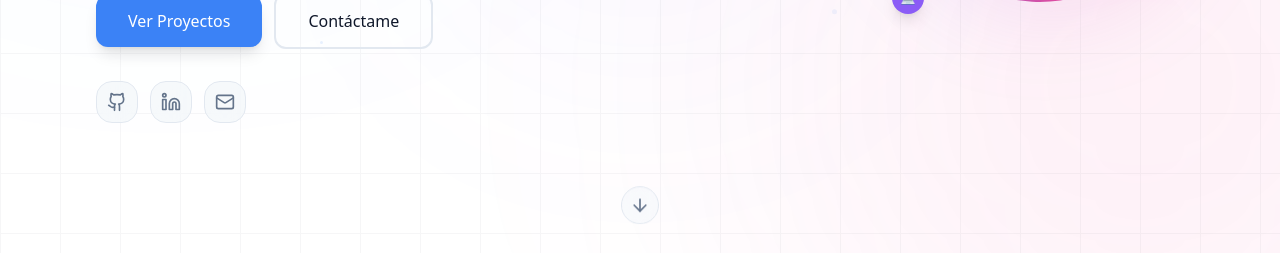
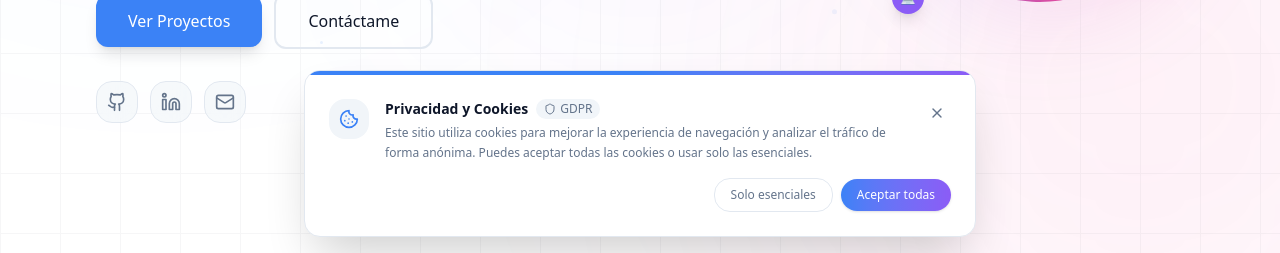
Before and after one commit to danielalejoguerra-blip/my-portfolio, a Next.js app: page /es in a window 1280 px wide. Shown: the part 547-800 px from the top of the page. Built offline with nearby package versions, Linux system fonts and the light colour scheme; no server answers.

Commit message:
feat: add CookieBanner component and update layout with cookie consent functionality feat: enhance Footer with source code links and translations feat: update metadata in layout and add icons for SEO feat: add Open Graph image generation for the portfolio

```diff
--- a/app/[locale]/layout.tsx
+++ b/app/[locale]/layout.tsx
@@ -1,6 +1,7 @@
 import { NextIntlClientProvider } from "next-intl";
 import { getMessages, setRequestLocale } from "next-intl/server";
 import { locales } from "@/app/i18n/config";
+import CookieBanner from "@/app/components/shared/CookieBanner";
 
 export function generateStaticParams() {
   return locales.map((locale) => ({ locale }));
@@ -20,6 +21,7 @@ export default async function LocaleLayout({ children, params }: Props) {
   return (
     <NextIntlClientProvider messages={messages}>
       {children}
+      <CookieBanner />
     </NextIntlClientProvider>
   );
 }
--- /dev/null
+++ b/app/components/shared/CookieBanner.tsx
@@ -0,0 +1,110 @@
+"use client";
+
+import { useState, useEffect, useCallback } from "react";
+import { motion, AnimatePresence } from "framer-motion";
+import { useTranslations } from "next-intl";
+import { Cookie, Shield, X } from "lucide-react";
+
+const COOKIE_KEY = "dg-cookie-consent";
+
+type ConsentValue = "accepted" | "rejected";
+
+export default function CookieBanner() {
+  const t = useTranslations("cookies");
+  const [visible, setVisible] = useState<boolean>(false);
+
+  const checkConsent = useCallback(() => {
+    try {
+      const stored = localStorage.getItem(COOKIE_KEY);
+      if (!stored) setVisible(true);
+    } catch {
+      // localStorage not available (SSR guard)
+    }
+  }, []);
+
+  useEffect(() => {
+    const id = setTimeout(checkConsent, 300);
+    return () => clearTimeout(id);
+  }, [checkConsent]);
+
+  const handleConsent = (value: ConsentValue) => {
+    try {
+      localStorage.setItem(COOKIE_KEY, value);
+    } catch {
+      // ignore
+    }
+    setVisible(false);
+  };
+
+  return (
+    <AnimatePresence>
+      {visible && (
+        <motion.div
+          initial={{ y: 120, opacity: 0 }}
+          animate={{ y: 0, opacity: 1 }}
+          exit={{ y: 120, opacity: 0 }}
+          transition={{ type: "spring", stiffness: 260, damping: 28 }}
+          role="dialog"
+          aria-live="polite"
+          aria-label={t("title")}
+          className="fixed bottom-4 left-4 right-4 z-50 max-w-2xl mx-auto"
+        >
+          <div className="rounded-2xl border border-(--border) bg-(--card) shadow-2xl shadow-black/20 backdrop-blur-sm overflow-hidden">
+            {/* Top accent bar */}
+            <div className="h-1 w-full bg-linear-to-r from-(--gradient-start) via-(--primary) to-(--accent)" />
+
+            <div className="p-5 sm:p-6">
+              <div className="flex items-start gap-4">
+                {/* Icon */}
+                <div className="shrink-0 p-2.5 rounded-xl bg-(--secondary) text-(--primary)">
+                  <Cookie className="w-5 h-5" />
+                </div>
+
+                {/* Content */}
+                <div className="flex-1 min-w-0">
+                  <div className="flex items-center gap-2 mb-1">
+                    <h2 className="text-sm font-semibold text-(--foreground)">
+                      {t("title")}
+                    </h2>
+                    <span className="inline-flex items-center gap-1 px-2 py-0.5 rounded-full bg-(--secondary) text-(--muted-foreground) text-xs">
+                      <Shield className="w-3 h-3" />
+                      GDPR
+                    </span>
+                  </div>
+                  <p className="text-xs text-(--muted-foreground) leading-relaxed">
+                    {t("description")}
+                  </p>
+                </div>
+
+                {/* Dismiss (reject shortcut) */}
+                <button
+                  onClick={() => handleConsent("rejected")}
+                  className="shrink-0 p-1.5 rounded-lg text-(--muted-foreground) hover:text-(--foreground) hover:bg-(--secondary) transition-colors"
+                  aria-label={t("reject")}
+                >
+                  <X className="w-4 h-4" />
+                </button>
+              </div>
+
+              {/* Actions */}
+              <div className="mt-4 flex flex-wrap items-center justify-end gap-2">
+                <button
+                  onClick={() => handleConsent("rejected")}
+                  className="px-4 py-2 rounded-xl text-xs font-medium border border-(--border) bg-transparent text-(--muted-foreground) hover:bg-(--secondary) hover:text-(--foreground) transition-all duration-200"
+                >
+                  {t("reject")}
+                </button>
+                <button
+                  onClick={() => handleConsent("accepted")}
+                  className="px-4 py-2 rounded-xl text-xs font-medium bg-linear-to-r from-(--gradient-start) to-(--accent) text-white hover:opacity-90 transition-all duration-200 shadow-sm"
+                >
+                  {t("accept")}
+                </button>
+              </div>
+            </div>
+          </div>
+        </motion.div>
+      )}
+    </AnimatePresence>
+  );
+}
--- a/app/components/shared/Footer.tsx
+++ b/app/components/shared/Footer.tsx
@@ -1,6 +1,6 @@
 "use client";
 
-import { Heart, Github, Linkedin, Mail } from "lucide-react";
+import { Heart, Github, Linkedin, Mail, Code2 } from "lucide-react";
 import { useTranslations } from "next-intl";
 import type { PersonalInfo } from "@/types";
 
@@ -23,7 +23,38 @@ export default function Footer({ personalInfo }: FooterProps) {
 
   return (
     <footer className="py-12 border-t border-[var(--border)] bg-[var(--card)]">
-      <div className="max-w-6xl mx-auto px-4 sm:px-6 lg:px-8">
+      <div className="max-w-6xl mx-auto px-4 sm:px-6 lg:px-8 space-y-8">
+
+        {/* Source Code Section */}
+        <div className="flex flex-col items-center gap-3">
+          <div className="flex items-center gap-2 text-(--muted-foreground)">
+            <Code2 className="w-4 h-4" />
+            <span className="text-sm font-medium uppercase tracking-widest">{t("sourceCode")}</span>
+          </div>
+          <div className="flex flex-wrap justify-center gap-3">
+            <a
+              href="https://github.com/danielalejoguerra-blip/my-portfolio"
+              target="_blank"
+              rel="noopener noreferrer"
+              className="inline-flex items-center gap-2 px-4 py-2 rounded-lg border border-(--border) bg-(--secondary) hover:border-(--primary) hover:text-(--primary) text-(--muted-foreground) text-sm transition-all duration-300"
+            >
+              <Github className="w-4 h-4" />
+              {t("frontend")}
+            </a>
+            <a
+              href="https://github.com/danielalejoguerra-blip/portfolio_backend"
+              target="_blank"
+              rel="noopener noreferrer"
+              className="inline-flex items-center gap-2 px-4 py-2 rounded-lg border border-(--border) bg-(--secondary) hover:border-(--primary) hover:text-(--primary) text-(--muted-foreground) text-sm transition-all duration-300"
+            >
+              <Github className="w-4 h-4" />
+              {t("backend")}
+            </a>
+          </div>
+        </div>
+
+        <div className="border-t border-(--border)" />
+
         <div className="flex flex-col md:flex-row justify-between items-center gap-6">
           {/* Logo / Name */}
           <div className="text-center md:text-left">
--- /dev/null
+++ b/app/icon.tsx
@@ -0,0 +1,35 @@
+import { ImageResponse } from "next/og";
+
+export const size = { width: 32, height: 32 };
+export const contentType = "image/png";
+
+export default function Icon() {
+  return new ImageResponse(
+    (
+      <div
+        style={{
+          width: "100%",
+          height: "100%",
+          display: "flex",
+          alignItems: "center",
+          justifyContent: "center",
+          borderRadius: "8px",
+          background: "linear-gradient(135deg, #6366f1 0%, #8b5cf6 55%, #06b6d4 100%)",
+        }}
+      >
+        <span
+          style={{
+            fontFamily: "sans-serif",
+            fontWeight: 900,
+            fontSize: "14px",
+            color: "white",
+            letterSpacing: "-0.5px",
+          }}
+        >
+          DG
+        </span>
+      </div>
+    ),
+    size
+  );
+}
--- a/app/layout.tsx
+++ b/app/layout.tsx
@@ -14,7 +14,13 @@ const geistMono = Geist_Mono({
 
 export const metadata: Metadata = {
   title: "Daniel Guerra - Full Stack Developer",
-  description: "Portfolio de Daniel Guerra - Desarrollador Full Stack especializado en React, Node.js y TypeScript",
+  description:
+    "Portfolio de Daniel Guerra - Desarrollador Full Stack especializado en React, Node.js y TypeScript",
+  icons: {
+    icon: "/icon",
+    shortcut: "/icon",
+    apple: "/icon",
+  },
 };
 
 export default function RootLayout({
--- a/messages/en.json
+++ b/messages/en.json
@@ -156,7 +156,17 @@
     "madeWith": "Made with",
     "in": "in Colombia",
     "location": "in Colombia",
-    "rights": "All rights reserved"
+    "rights": "All rights reserved",
+    "sourceCode": "Source Code",
+    "frontend": "Frontend",
+    "backend": "Backend"
+  },
+  "cookies": {
+    "title": "Privacy & Cookies",
+    "description": "This site uses cookies to improve the browsing experience and analyze anonymous traffic. You can accept all cookies or only use essential ones.",
+    "accept": "Accept all",
+    "reject": "Essential only",
+    "learnMore": "Privacy policy"
   },
   "nav": {
     "about": "About",
--- a/messages/es.json
+++ b/messages/es.json
@@ -156,7 +156,17 @@
     "madeWith": "Hecho con",
     "in": "en Colombia",
     "location": "en Colombia",
-    "rights": "Todos los derechos reservados"
+    "rights": "Todos los derechos reservados",
+    "sourceCode": "Código Fuente",
+    "frontend": "Frontend",
+    "backend": "Backend"
+  },
+  "cookies": {
+    "title": "Privacidad y Cookies",
+    "description": "Este sitio utiliza cookies para mejorar la experiencia de navegación y analizar el tráfico de forma anónima. Puedes aceptar todas las cookies o usar solo las esenciales.",
+    "accept": "Aceptar todas",
+    "reject": "Solo esenciales",
+    "learnMore": "Política de privacidad"
   },
   "nav": {
     "about": "Sobre Mí",
```
